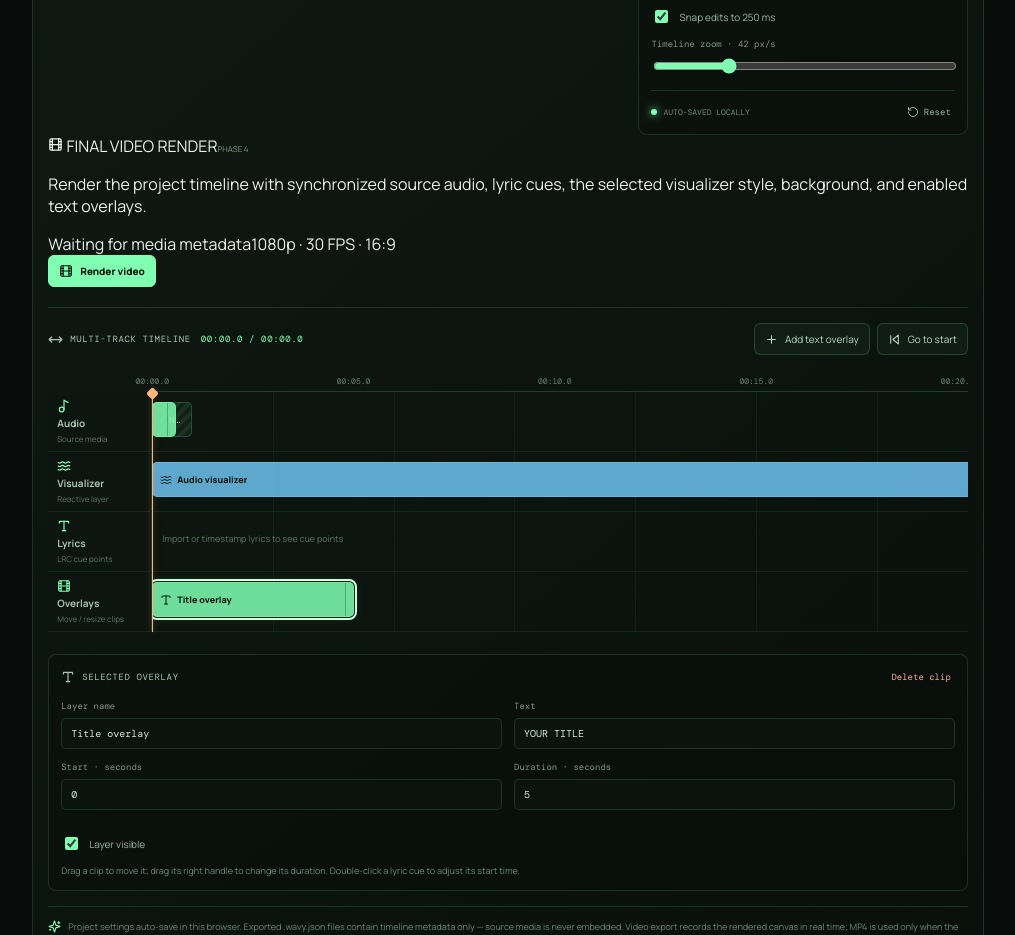
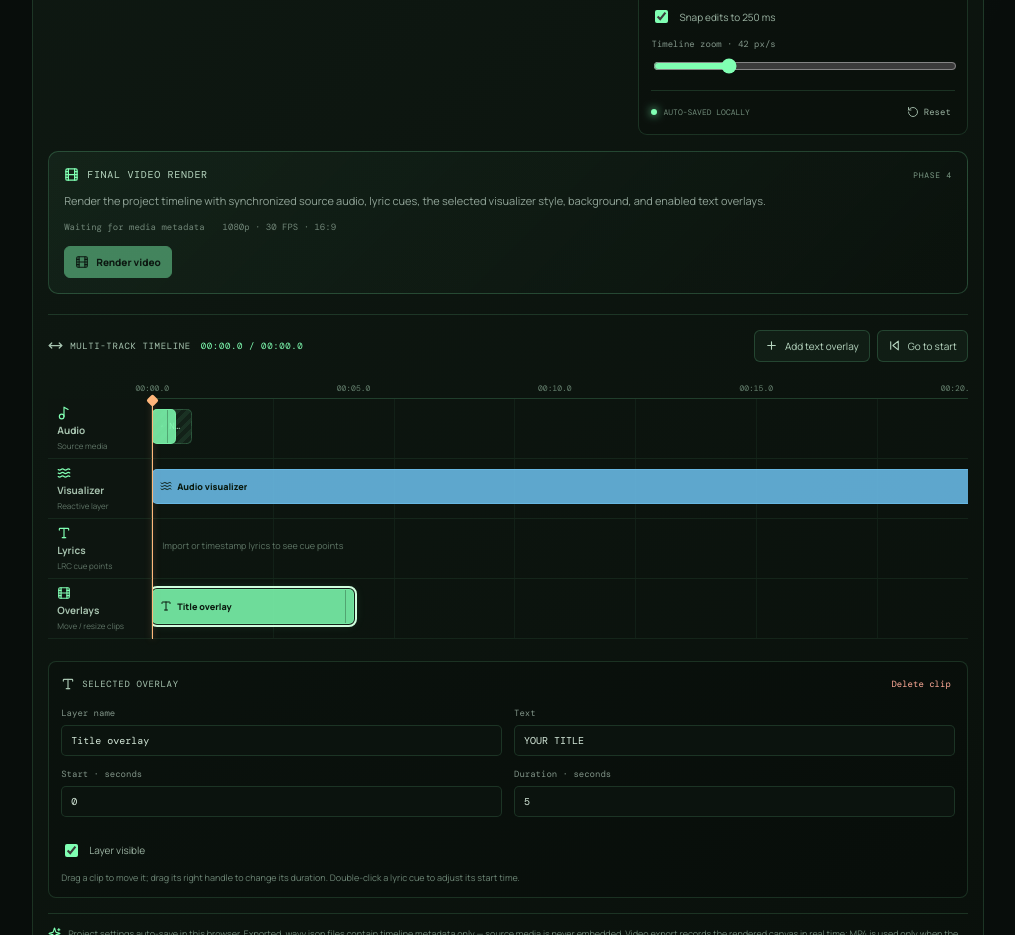
Before and after one commit to manav193/Wavy, a React (Vite) app: page / in a window 1280 px wide. Shown: the part 1520-2455 px from the top of the page, without its empty margins (245-1260 px from the left). Built offline with nearby package versions, Linux system fonts and the light colour scheme.

Commit message:
style(studio): add Phase 4 video export controls

```diff
--- a/src/styles.css
+++ b/src/styles.css
@@ -314,3 +314,21 @@ footer { display: flex; justify-content: space-between; flex-wrap: wrap; gap: 10
   .studio-timeline-title { width: 100%; }
   .studio-toolbar-actions { width: 100%; }
 }
+
+
+.video-exporter { margin: 16px 0; padding: 15px; border: 1px solid rgba(128,255,179,.2); border-radius: 10px; background: linear-gradient(135deg, rgba(128,255,179,.055), rgba(10,17,12,.4)); }
+.video-exporter-heading { display:flex; justify-content:space-between; align-items:center; gap:12px; color:#b7d6c0; font:10px var(--mono); letter-spacing:.07em; }
+.video-exporter-heading > span:first-child { display:flex; align-items:center; gap:8px; }
+.video-exporter-heading svg { color:var(--green); }
+.video-exporter p { margin:10px 0; color:#91a498; font-size:11px; line-height:1.7; max-width:780px; }
+.video-exporter-meta { display:flex; flex-wrap:wrap; gap:8px 18px; color:#718678; font:9px var(--mono); }
+.video-exporter-actions { display:flex; flex-wrap:wrap; align-items:center; gap:9px; margin-top:13px; }
+.video-exporter-actions .primary-action:disabled { opacity:.45; cursor:not-allowed; }
+.video-export-running { display:inline-flex; align-items:center; gap:6px; color:var(--amber); font:9px var(--mono); }
+.video-export-running svg { animation:video-export-spin 1.2s linear infinite; }
+@keyframes video-export-spin { to { transform:rotate(360deg); } }
+.video-export-progress { margin-top:13px; }
+.video-export-progress-track { height:5px; border-radius:99px; overflow:hidden; background:rgba(128,255,179,.1); }
+.video-export-progress-track span { display:block; height:100%; background:var(--green); transition:width .15s linear; }
+.video-export-progress > div:last-child { display:flex; justify-content:space-between; gap:10px; margin-top:7px; color:#819488; font:9px var(--mono); }
+.video-export-progress > div:last-child span:last-child { text-align:right; max-width:85%; }
```
